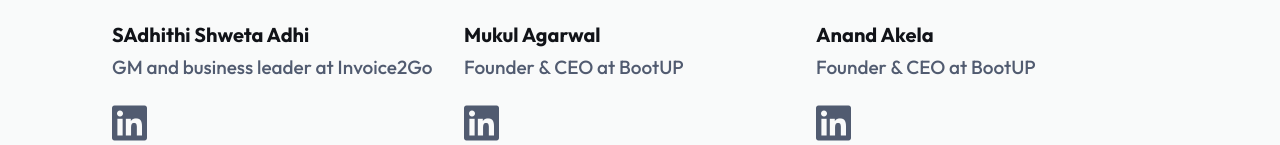
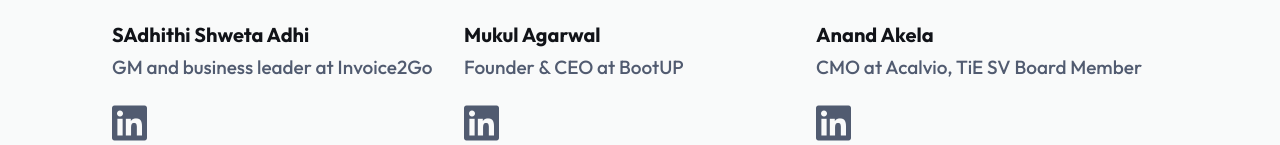
Before and after one commit to Shubhamsadhu02/Z21-Ventures, a React (Create React App) app: page /community in a window 1280 px wide. Shown: the part 727-872 px from the top of the page. Built offline with nearby package versions, Linux system fonts and the light colour scheme.

Commit message:
Anand akela position updated

```diff
--- a/src/Components/Community.js
+++ b/src/Components/Community.js
@@ -19,7 +19,7 @@
     {
         image: "Anand Akela.png",
         name: "Anand Akela",
-        postion: "Founder & CEO at BootUP",
+        postion: "CMO at Acalvio, TiE SV Board Member",
         linkdln: "https://www.linkedin.com/in/anandakela/"
     }
     ,
```
